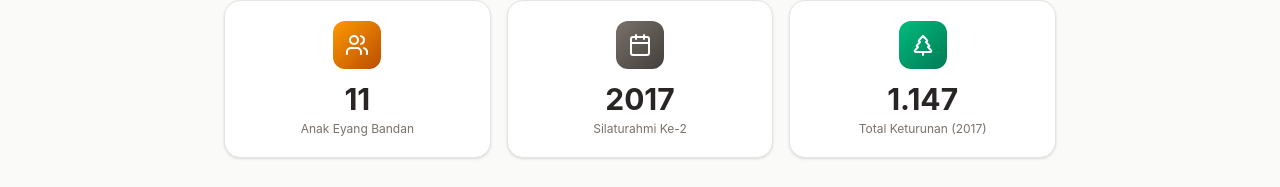
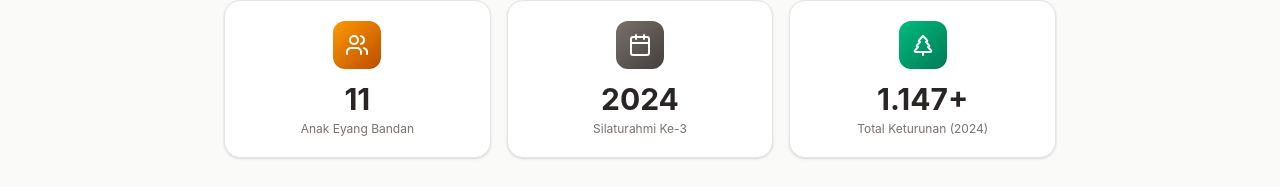
Before and after one commit to sentraguestos-code/eyang-bandan-family-tree, a React (Vite) app: page /about in a window 1280 px wide. Shown: the part 388-575 px from the top of the page. Built offline with nearby package versions, Linux system fonts and the light colour scheme; no server answers.

Commit message:
Update tahun silaturahmi ke 2024 dan ke-3

```diff
--- a/src/pages/AboutPage.tsx
+++ b/src/pages/AboutPage.tsx
@@ -55,8 +55,8 @@ export default function AboutPage() {
       >
         {[
           { icon: Users, value: '11', label: 'Anak Eyang Bandan', color: 'from-amber-500 to-amber-700' },
-          { icon: Calendar, value: '2017', label: 'Silaturahmi Ke-2', color: 'from-stone-500 to-stone-700' },
-          { icon: TreePine, value: '1.147', label: 'Total Keturunan (2017)', color: 'from-emerald-500 to-emerald-700' },
+          { icon: Calendar, value: '2024', label: 'Silaturahmi Ke-3', color: 'from-stone-500 to-stone-700' },
+          { icon: TreePine, value: '1.147+', label: 'Total Keturunan (2024)', color: 'from-emerald-500 to-emerald-700' },
         ].map((s, i) => (
           <motion.div
             key={i}
--- a/src/pages/LandingPage.tsx
+++ b/src/pages/LandingPage.tsx
@@ -259,8 +259,8 @@ export default function LandingPage() {
                 dikaruniai <span className="text-amber-400 font-semibold">11 anak</span> — 5 laki-laki dan 6 perempuan.
               </p>
               <p className="text-stone-300 leading-relaxed mb-8">
-                Berdasarkan data Silaturahmi Keluarga ke-2 tahun 2017, keturunan Eyang Bandan
-                berjumlah <span className="text-amber-400 font-bold text-xl">1.147 orang</span>.
+                Berdasarkan data Silaturahmi Keluarga ke-3 tahun 2024, keturunan Eyang Bandan
+                berjumlah <span className="text-amber-400 font-bold text-xl">1.147+ orang</span>.
               </p>
 
               <Link
```
